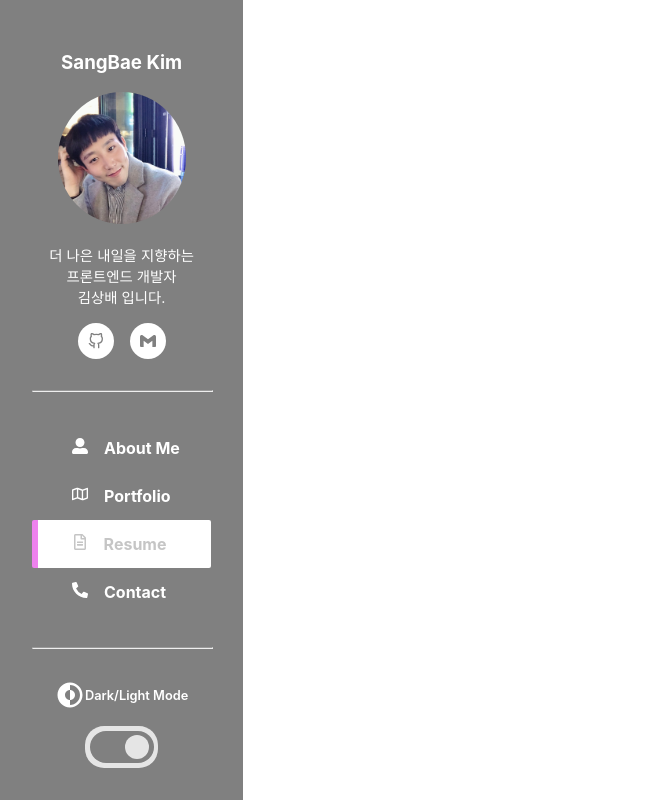
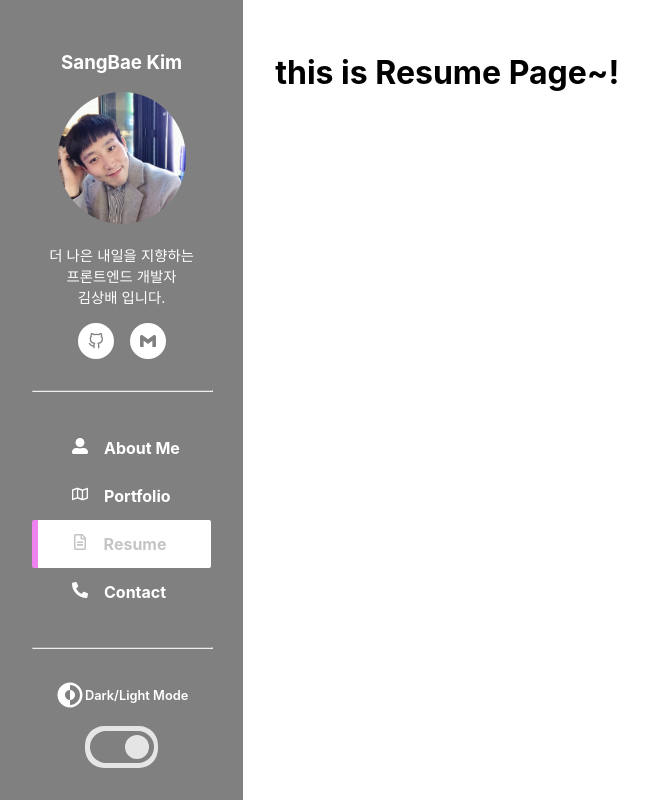
Before and after one commit to upship-kim/new-portfolio, a React (Create React App) app: page /resume in a window 1280 px wide. Shown: the whole page, without its empty margins (0-648 px from the left). Built offline with nearby package versions, Linux system fonts and the light colour scheme; the HTML template or start-up script is replaced by a standard one.

Commit message:
contents page 생성

```diff
--- a/src/components/Templates/ContentsTemplate/index.tsx
+++ b/src/components/Templates/ContentsTemplate/index.tsx
@@ -1,14 +1,18 @@
 import React from 'react';
 import { Route, Switch } from 'react-router-dom';
 import styled from 'styled-components';
+import Contact from '../../../pages/Contact';
 import Home from '../../../pages/Home';
 import Portfolio from '../../../pages/Portfolio';
+import Resume from '../../../pages/Resume';
 const index = () => {
     return (
         <Container>
             <Switch>
                 <Route exact path="/" component={Home} />
                 <Route exact path="/portfolio" component={Portfolio} />
+                <Route exact path="/resume" component={Resume} />
+                <Route exact path="/contact" component={Contact} />
             </Switch>
         </Container>
     );
--- /dev/null
+++ b/src/pages/Contact.tsx
@@ -0,0 +1,7 @@
+import React from 'react';
+
+const Contact = () => {
+    return <h1> this is Contact Page~!</h1>;
+};
+
+export default Contact;
--- /dev/null
+++ b/src/pages/Resume.tsx
@@ -0,0 +1,7 @@
+import React from 'react';
+
+const Resume = () => {
+    return <h1> this is Resume Page~!</h1>;
+};
+
+export default Resume;
```
